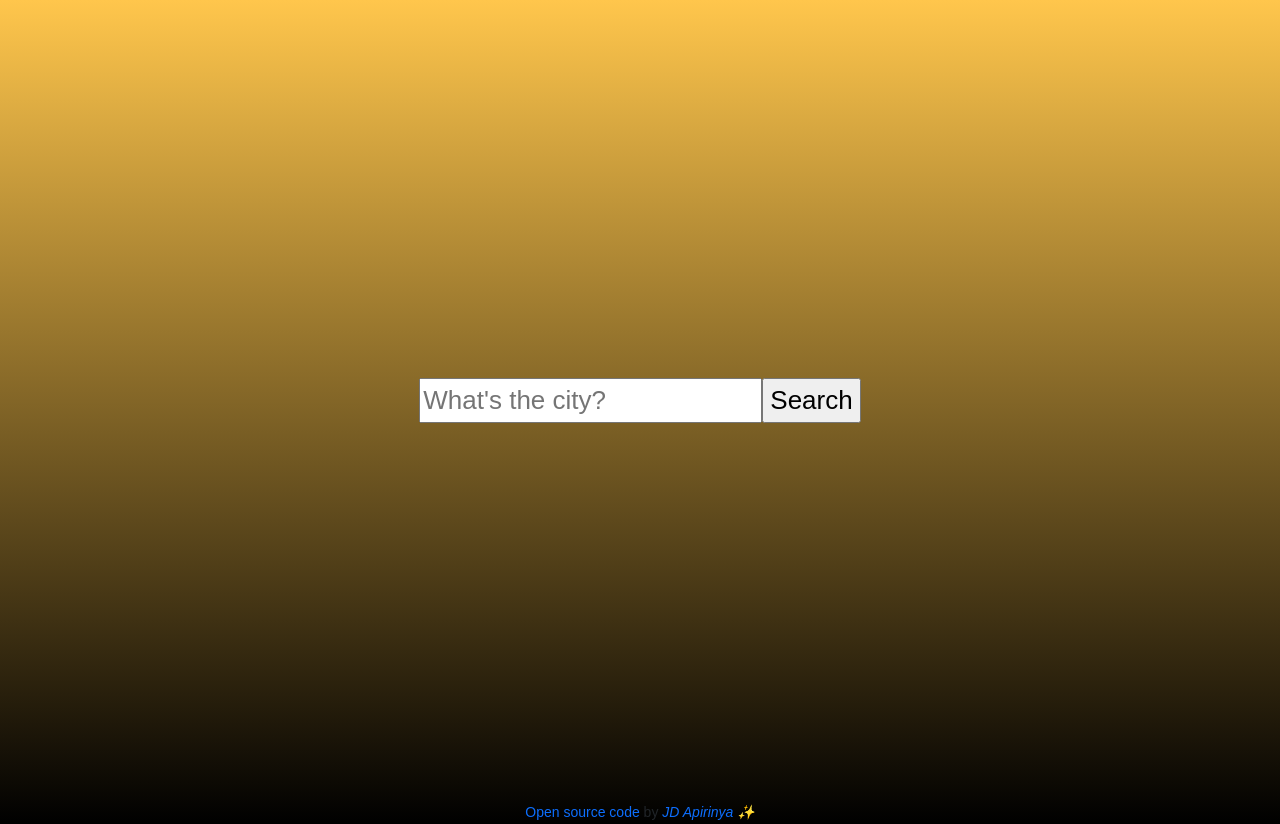
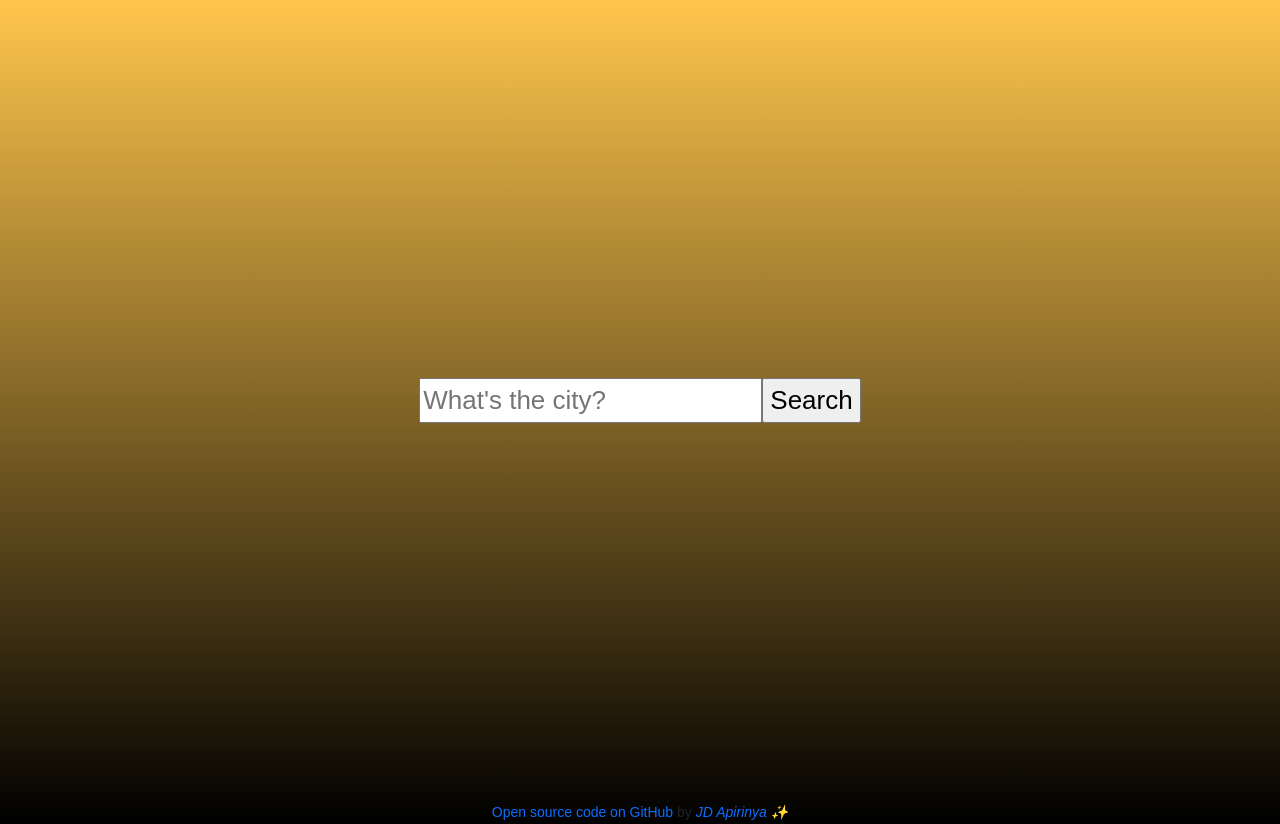
Before and after one commit to JDASL/weather-react-app, a React (Create React App) app: page / in a window 1280 px wide. Built offline with nearby package versions, Linux system fonts and the light colour scheme.

Commit message:
added github

```diff
--- a/src/App.js
+++ b/src/App.js
@@ -17,7 +17,7 @@ function App() {
             target="_blank"
             rel="noreferrer"
           >
-            Open source code{" "}
+            Open source code on GitHub{" "}
           </a>
           by{" "}
           <em>
--- a/src/Weather.js
+++ b/src/Weather.js
@@ -46,9 +46,7 @@ const WeatherApp = (props) => {
         <br />
         <ul>
           <li>
-            Temperature:{" "}
-            <strong> {Math.round(weather.temperature)}°C | </strong>
-            {Math.round((weather.temperature * 9) / 5) + 32}°F
+            Temperature: <strong> {Math.round(weather.temperature)}°C</strong>
           </li>
           <li>
             Description: <strong> {weather.description} </strong>
```
